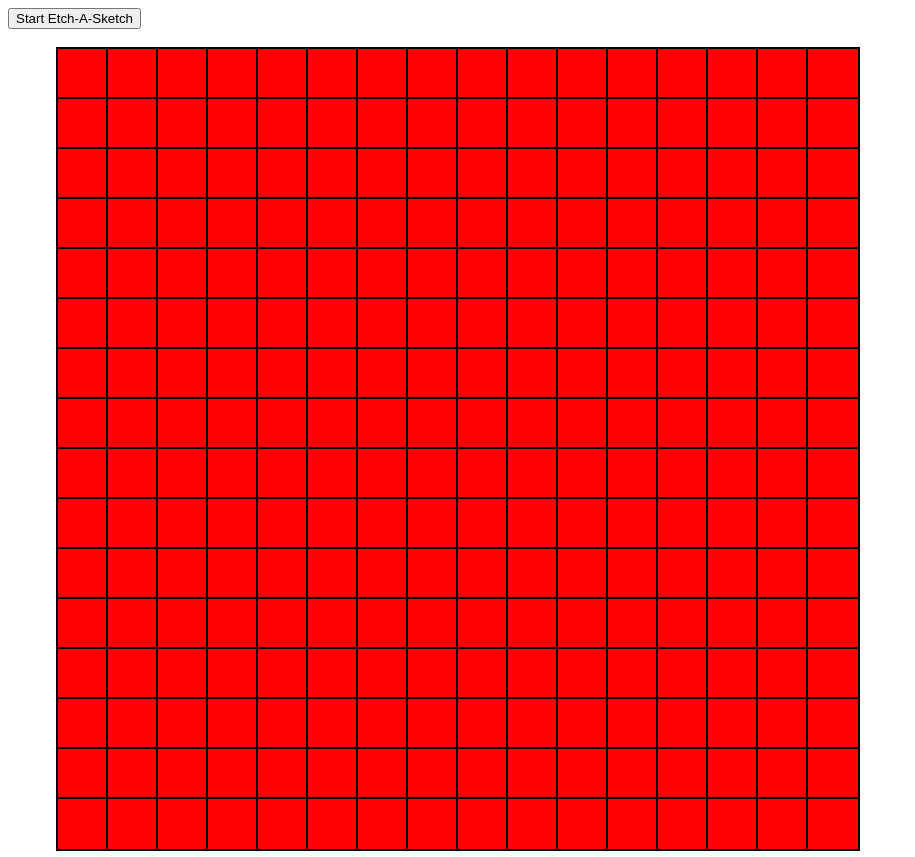
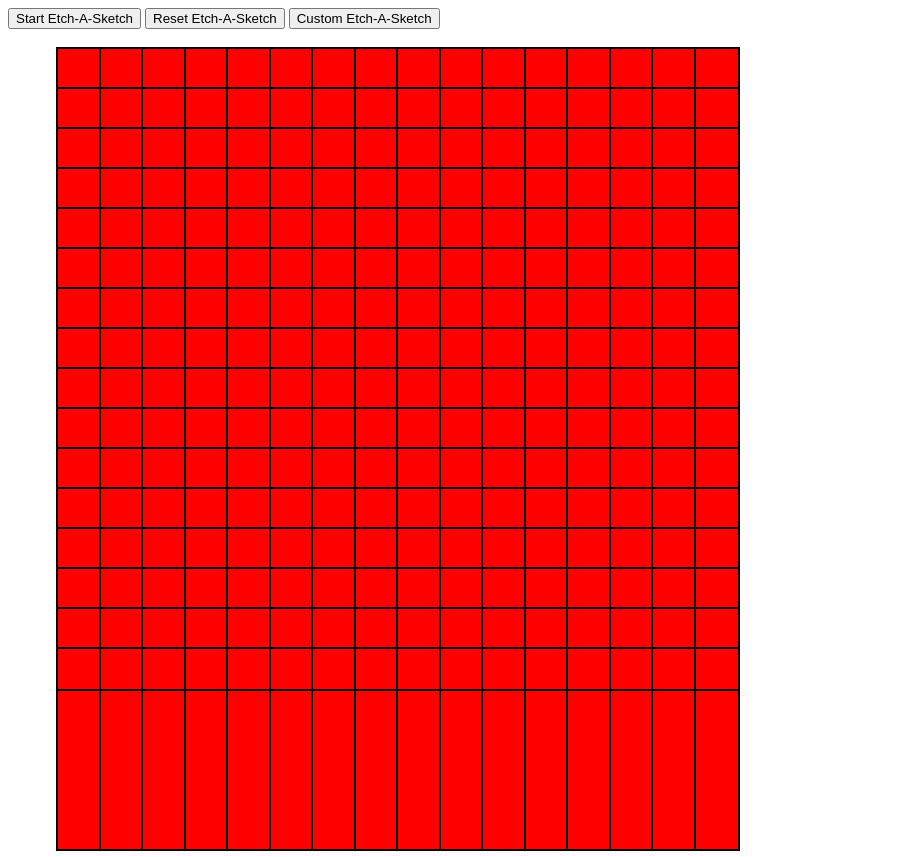
Before and after one commit to adamnbaldwin/etch-a-sketch, a plain HTML site: page index.html in a window 1280 px wide. Both pictures are taken after a click on the button "Start Etch-A-Sketch". Shown: the whole page, without its empty margins (0-915 px from the left). Drawn offline with Linux system fonts and the light colour scheme.

Commit message:
update game board generation function to rows/columns methodology

```diff
--- a/index.html
+++ b/index.html
@@ -8,6 +8,8 @@
 </head>
 <body>
 <button id="startButton">Start Etch-A-Sketch</button>
+<button id="resetButton">Reset Etch-A-Sketch</button>
+<button id="createButton">Custom Etch-A-Sketch</button>
 
 <div id="container">
 
--- a/index.js
+++ b/index.js
@@ -1,15 +1,45 @@
 let startButton = document.querySelector("#startButton");
-let gameContainer = document.querySelector("#container")
+let resetButton = document.querySelector("#resetButton");
+let createButton = document.querySelector("#createButton");
+let gameContainer = document.querySelector("#container");
+
 
 startButton.addEventListener("click", () => {
-createGrid()
-
-});
+createGrid()});
 
 function createGrid() {
-for (i=0; i<256; i++) {
-let square = document.createElement("div");
-square.className = "moo";
-gameContainer.append(square)
+    for (i=0; i<16; i++){
+    let column = document.createElement("div");
+    column.className = "moo";
+    column.id = "columns";
+    gameContainer.append(column);
+    for (j=0; j<16; j++) {
+    let row = document.createElement("div");
+    row.className="moo";
+    row.id= "rows";
+    column.append(row);
     }
+};
 }
+
+// function createRows () {
+//     for (i=0; i<16; i++) {
+//         // let row = document.createElement("div");
+//         // row.className = "moo";
+//         // row.id = "moo3";
+//         column.appendChild(row)}
+// }
+
+// let square = document.createElement("div");
+// square.className = "moo";
+// square.id = "moo2"
+// gameContainer.append(square);
+
+// square.addEventListener("mouseover",(e) => {square.style.background = "Blue"});
+
+// resetButton.addEventListener("click", () => {
+//     resetGrid()});
+// function resetGrid () {
+// square.style.background = "red"};
+// }
+// }
--- a/styles.css
+++ b/styles.css
@@ -1,5 +1,6 @@
 #container {
     display: flex;
+    flex-direction: row;
     flex-wrap: wrap;
     padding-top: 20px;
     padding-left: 50px;
@@ -8,12 +9,20 @@
     width: 850px;
 }
 
+#columns {
+    display: flex;
+    flex-direction: column;
+    flex-wrap: wrap;
+}
+
 .moo {
-    height: 50px;
-    width: 50px;
+    display: flex;
     outline: 2px solid;
     background-color: red;
     box-sizing: border-box;
-    flex-basis: 5.8842%;
+    flex-basis: 5%;
+}
 
+#moo3 {
+    background-color: green;
 }
```
